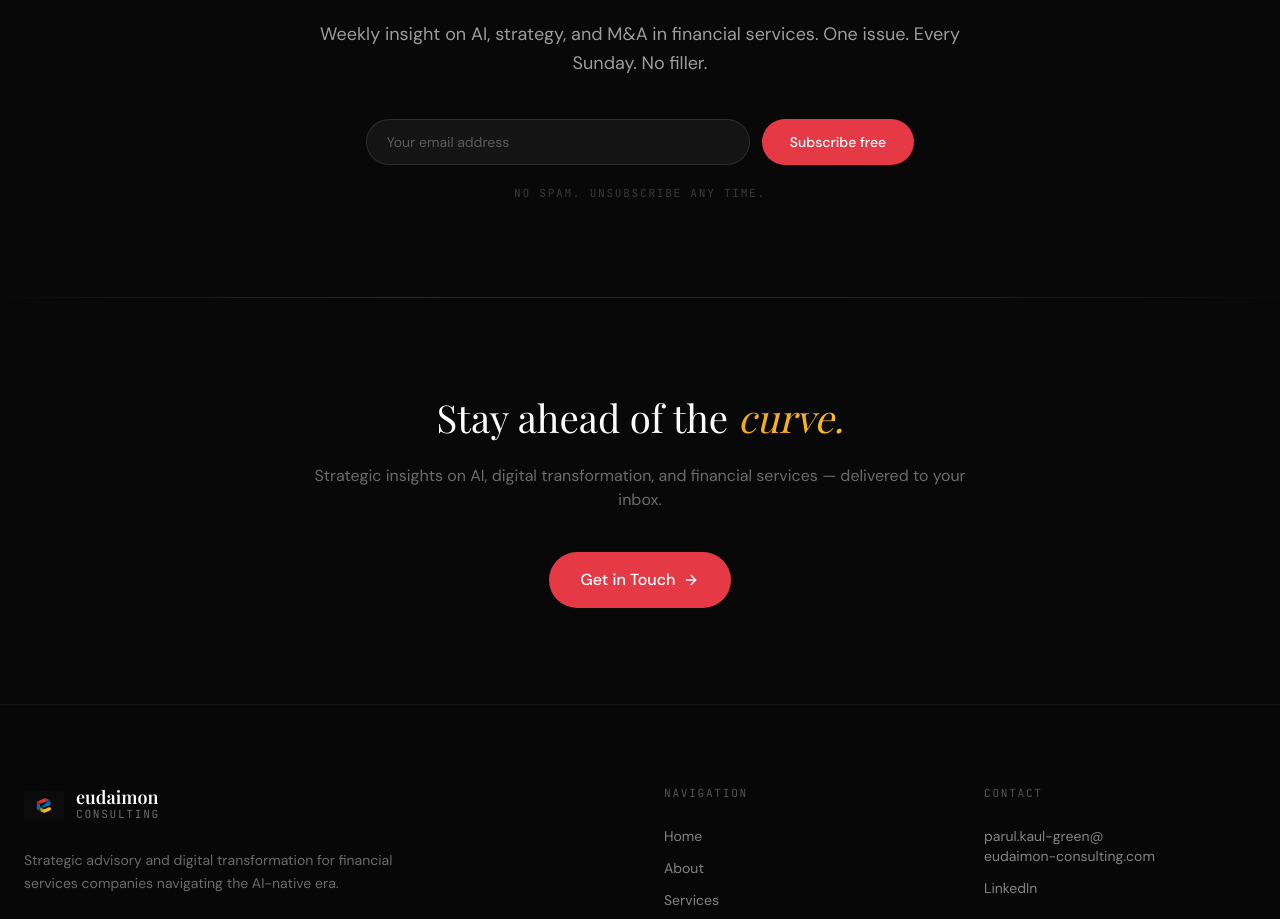
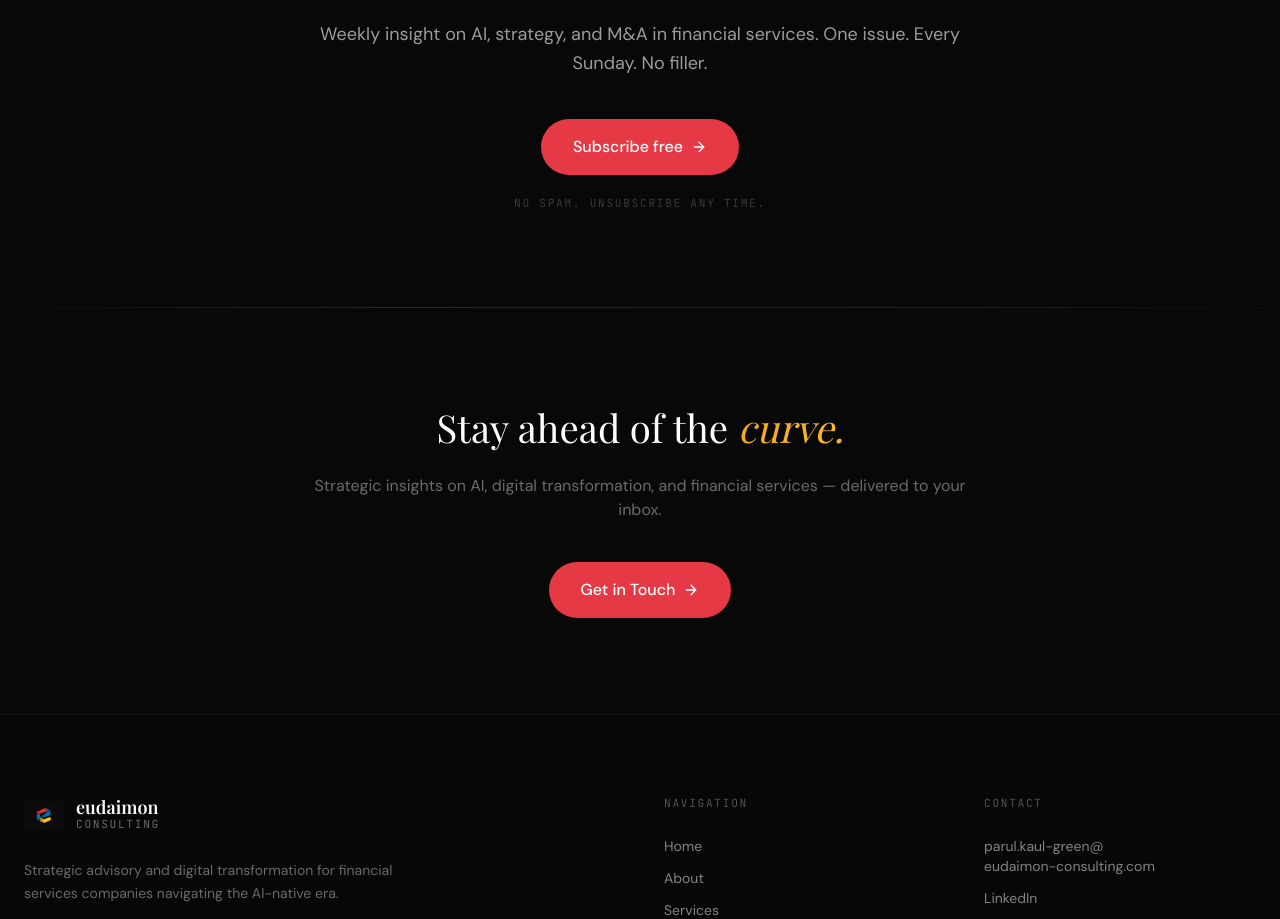
Before and after one commit to parulkgreen-design/eudaimon-consulting, a Next.js app: page /insights in a window 1280 px wide. Shown: the part 3292-4211 px from the top of the page. Built offline with nearby package versions, Linux system fonts and the light colour scheme; a web font is replaced by a local one.

Commit message:
Update page.tsx

```diff
--- a/app/insights/page.tsx
+++ b/app/insights/page.tsx
@@ -268,26 +268,15 @@ export default function InsightsPage() {
               Weekly insight on AI, strategy, and M&A in financial services.
               One issue. Every Sunday. No filler.
             </p>
-            <form
-              action="https://material-facts.beehiiv.com/subscribe"
-              method="post"
+            <Link
+              href="https://material-facts.beehiiv.com"
               target="_blank"
-              className="flex flex-col sm:flex-row gap-3 justify-center"
+              rel="noopener noreferrer"
+              className="group inline-flex items-center gap-2 px-8 py-4 bg-[#E63946] text-white rounded-full font-medium hover:bg-[#c92a35] transition-all"
             >
-              <input
-                type="email"
-                name="email"
-                required
-                placeholder="Your email address"
-                className="flex-1 px-5 py-3 rounded-full bg-white/5 border border-white/10 text-white placeholder-white/30 focus:outline-none focus:border-[#1D6FA4] transition-colors text-sm max-w-sm"
-              />
-              <button
-                type="submit"
-                className="px-7 py-3 bg-[#E63946] text-white rounded-full font-medium hover:bg-[#c92a35] transition-all text-sm whitespace-nowrap"
-              >
-                Subscribe free
-              </button>
-            </form>
+              Subscribe free
+              <ArrowRight size={16} className="group-hover:translate-x-1 transition-transform" />
+            </Link>
             <p className="text-white/20 mono-label text-[10px] mt-5">
               No spam. Unsubscribe any time.
             </p>
```
